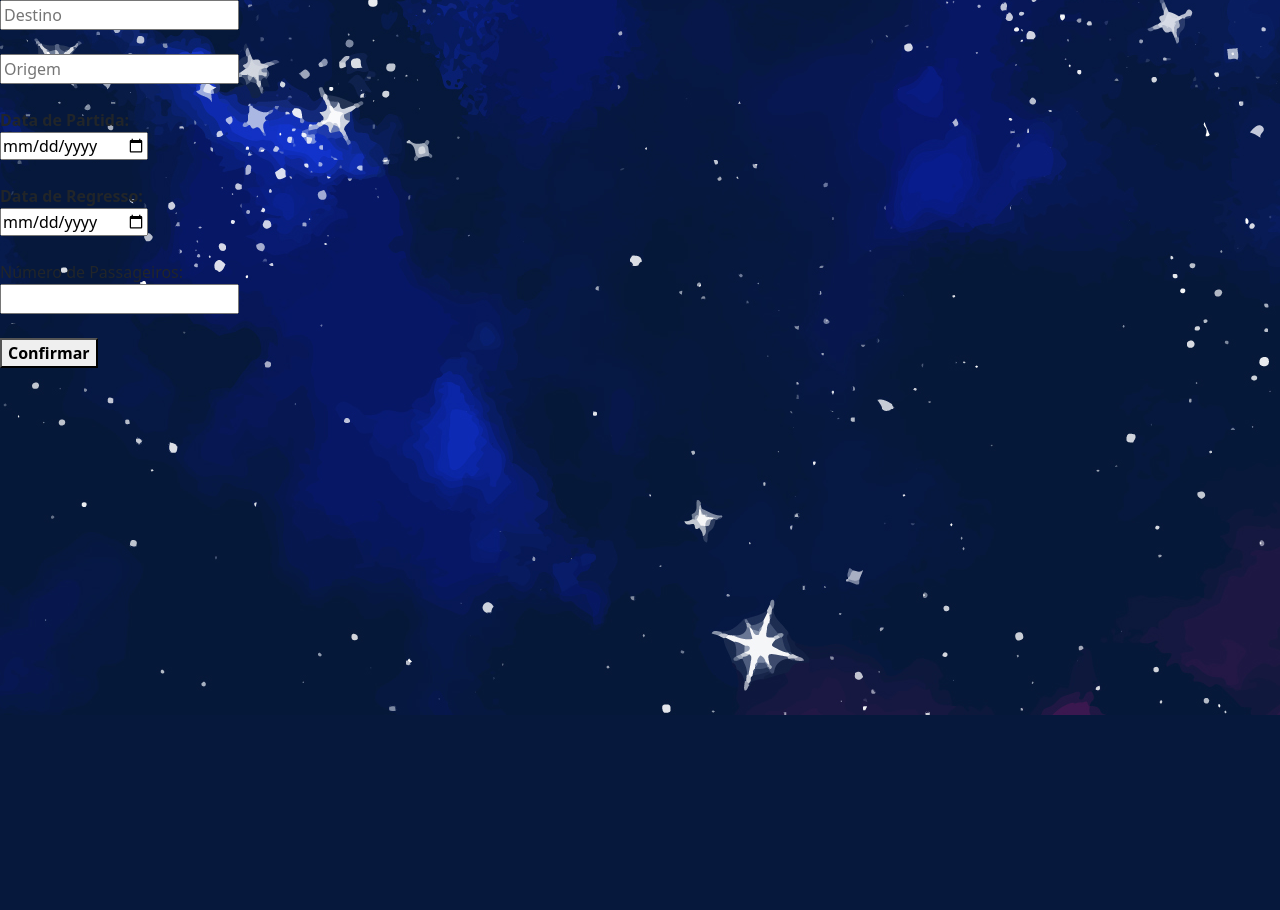
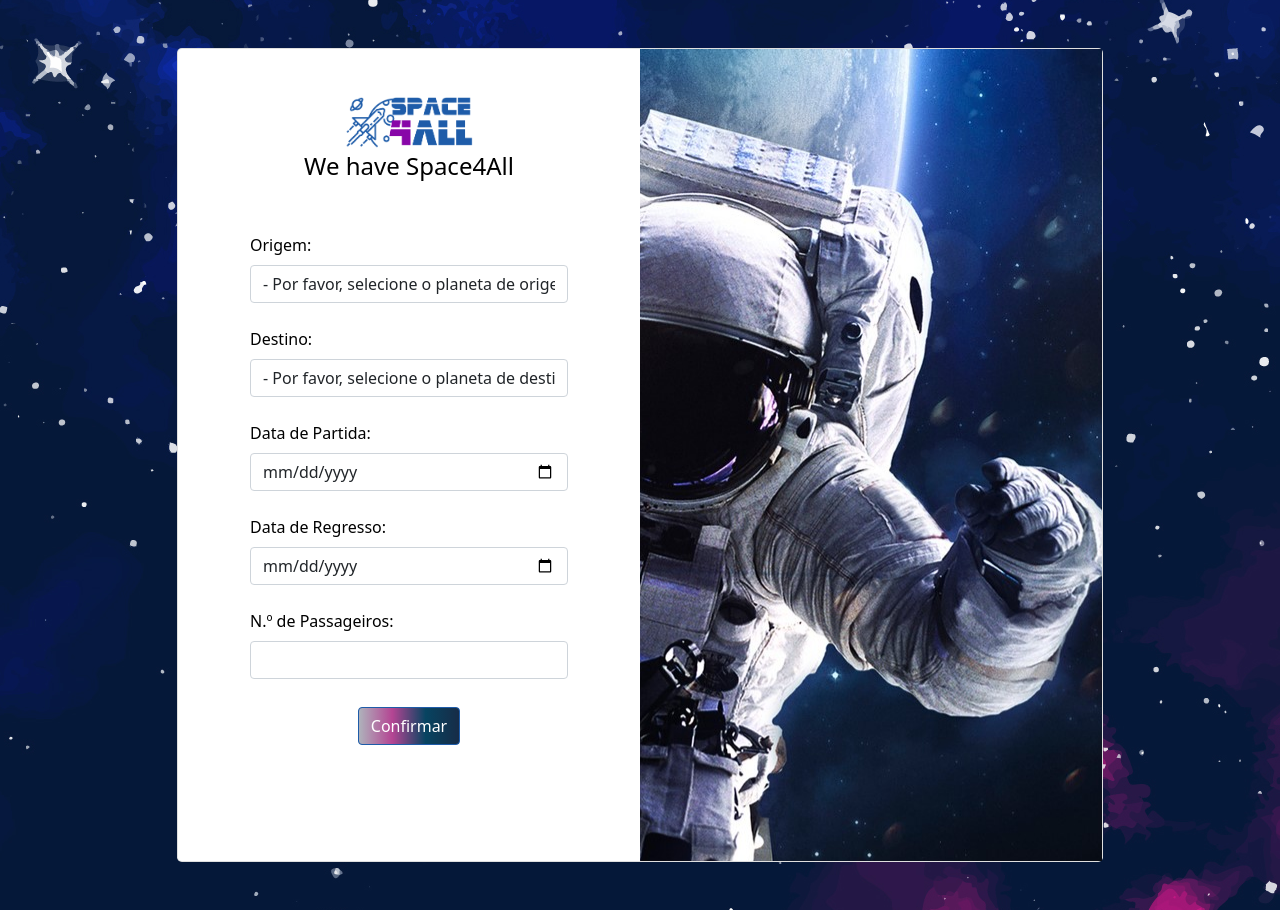
Before and after one commit to SalvadorD18/DIAM-Space4All, a Django app: page /travelplanner in a window 1280 px wide. Shown: the part 85-995 px from the top of the page. Before the commit the page ends 800 px from the top, so only its background shows below. Run offline with Django 4.2, Linux system fonts and the light colour scheme; some libraries are stand-ins or nearby versions.

Commit message:
travelplanner template updated

```diff
--- a/Space4All/space_trip/templates/space_trip/login.html
+++ b/Space4All/space_trip/templates/space_trip/login.html
@@ -27,12 +27,12 @@
                       <p>Por favor, inicie sessão:</p>
 
                       <div class="form-outline mb-4">
-                        <label for="email" class="form-label" for="form2Example11">E-mail</label>
+                        <label for="email" class="form-label" for="form2Example11">E-mail:</label>
                         <input name="email" type="text" id="form2Example11" class="form-control" placeholder="Introduzir E-mail" />
                       </div>
 
                       <div class="form-outline mb-4">
-                        <label for="password" class="form-label" for="form2Example22">Palavra-passe</label>
+                        <label for="password" class="form-label" for="form2Example22">Palavra-passe:</label>
                         <input name="password" type="password" id="form2Example22" class="form-control" placeholder="Introduzir Palavra-passe"/>
                       </div>
 
--- a/Space4All/space_trip/templates/space_trip/travelplanner.html
+++ b/Space4All/space_trip/templates/space_trip/travelplanner.html
@@ -6,47 +6,71 @@
 
 {% block body %}
 
-<form id="form1" action="{% url 'space_trip:travelplanner' %}" method="post">
-        {% csrf_token %}
-        <div>
-            <input list="destination" name="destination" placeholder="Destino">
-            <datalist id="destination">
-                <option value="Terra">
-                <option value="Jupiter">
-                <option value="Marte">
-                <option value="Mercúrio">
-                <option value="Lua">
-                <option value="Neptuno">
-                <option value="Saturno">
-                <option value="Úrano">
-                <option value="Vênus">
-            </datalist>
-            <br><br>
-            <input list="origin" name="origin" placeholder="Origem">
-            <datalist id="origin">
-                <option value="Terra">
-                <option value="Jupiter">
-                <option value="Marte">
-                <option value="Mercúrio">
-                <option value="Lua">
-                <option value="Neptuno">
-                <option value="Saturno">
-                <option value="Úrano">
-                <option value="Vênus">
-            </datalist>
-            <br><br>
-            <label for="departure_date"><strong>Data de Partida:</strong></label><br>
-            <input type="date" name="departure_date" placeholder="Data de Partida" required>
-            <br><br>
-            <label for="return_date"><strong>Data de Regresso:</strong></label><br>
-            <input type="date" name="return_date" placeholder="Data de Regresso" required>
-            <br><br>
-            <label for="number_of_passengers">Número de Passageiros:</label><br>
-            <input type="number" id="number_of_passengers" name="number_of_passengers">
-            <br><br>
-          </div>
-          <button type="submit"><strong>Confirmar</strong></button>
-    </form>
+    <section class="h-100 gradient-form">
+        <div class="container py-5 h-100">
+            <div class="row d-flex justify-content-center align-items-center h-100">
+                <div class="col-xl-10">
+                    <div class="card rounded-3 text-black">
+                        <div class="row g-0">
+                            <div class="col-lg-6">
+                                <div class="card-body p-md-5 mx-md-4">
+
+                                    <div class="text-center">
+                                        <img src="{% static 'spicy space/SPACE4ALL_02 transparent.png' %}" style="width: 40%;" alt="logo">
+                                        <h4 class="mt-1 mb-5 pb-1">We have Space4All</h4>
+                                    </div>
+
+                                    <form id="form1" action="{% url 'space_trip:travelplanner' %}" method="post">
+                                        {% csrf_token %}
+
+                                        <div class="form-outline mb-4">
+                                            <label for="origin" class="form-label" for="form2Example22">Origem:</label>
+                                            <select id="origin" class="form-control">
+                                                <option selected>- Por favor, selecione o planeta de origem -</option>
+                                                <option value="ME">Mercúrio</option><option value="VE">Vénus</option><option value="TE">Terra</option><option value="LU">Lua</option><option value="MA">Marte</option><option value="JU">Júpiter</option><option value="SA">Saturno</option><option value="UR">Urano</option><option value="NE">Neptuno</option>
+                                            </select>
+                                        </div>
+
+                                        <div class="form-outline mb-4">
+                                            <label for="destination" class="form-label" for="form2Example22">Destino:</label>
+                                            <select id="destination" class="form-control">
+                                                <option selected>- Por favor, selecione o planeta de destino -</option>
+                                                <option value="ME">Mercúrio</option><option value="VE">Vénus</option><option value="TE">Terra</option><option value="LU">Lua</option><option value="MA">Marte</option><option value="JU">Júpiter</option><option value="SA">Saturno</option><option value="UR">Urano</option><option value="NE">Neptuno</option>
+                                            </select>
+                                        </div>
+
+                                        <div class="form-outline mb-4">
+                                            <label for="departure_date" class="form-label" for="form2Example22">Data de Partida:</label>
+                                            <input name="departure_date" type="date" id="form2Example22" class="form-control"/>
+                                        </div>
+
+                                        <div class="form-outline mb-4">
+                                            <label for="return_date" class="form-label" for="form2Example22">Data de Regresso:</label>
+                                            <input name="return_date" type="date" id="form2Example22" class="form-control"/>
+                                        </div>
+
+                                        <div class="form-outline mb-4">
+                                            <label for="number_of_passengers" class="form-label" for="form2Example22">N.º de Passageiros:</label>
+                                            <input name="number_of_passengers" type="number" id="form2Example22" class="form-control"/>
+                                        </div>
+
+                                        <div class="text-center pt-1 mb-5 pb-1">
+                                            <button class="btn btn-primary btn-block fa-lg gradient-custom-2 mb-3" type="button">Confirmar</button>
+                                        </div>
+
+                                    </form>
+                                </div>
+                            </div>
+                            <div class="col-lg-6 d-flex align-items-center" style="background: url('{% static 'spicy space/European-astronauts-bg.jpg' %}') 90% 0 no-repeat fixed">
+                                <div class="px-3 py-4 p-md-5 mx-md-4">
+                                </div>
+                            </div>
+                        </div>
+                    </div>
+                </div>
+            </div>
+        </div>
+    </section>
 
 {% endblock %}
 
```
Also changed, not shown: Space4All/space_trip/templates/space_trip/register.html (+9 -10 lines), Space4All/space_trip/static/spicy space/European-astronauts-bg.jpg (added).
